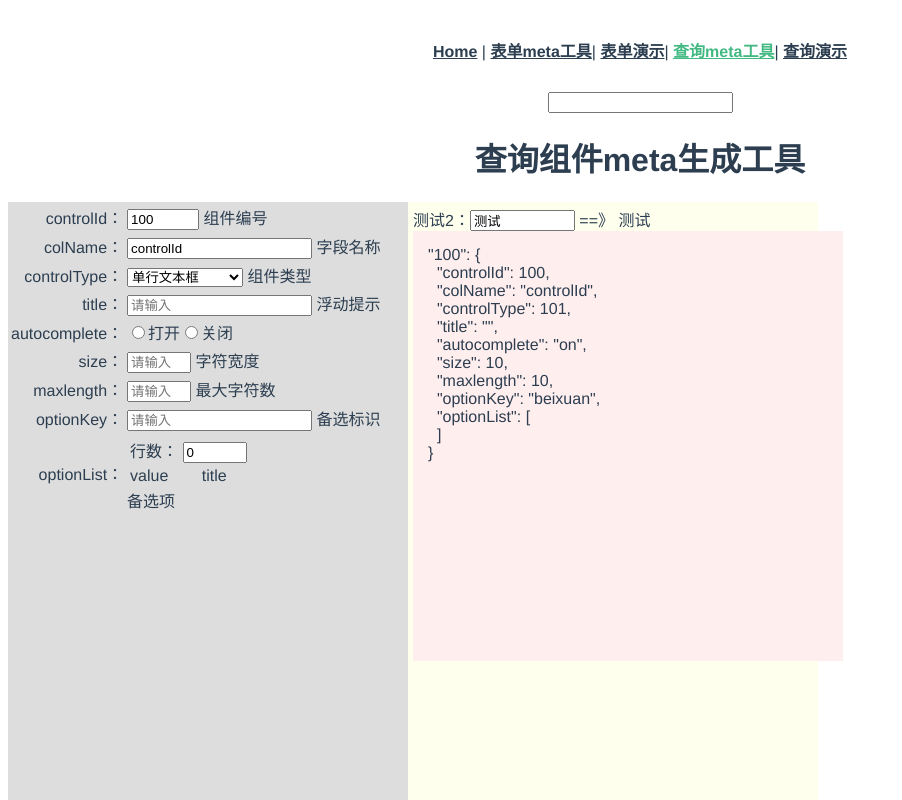
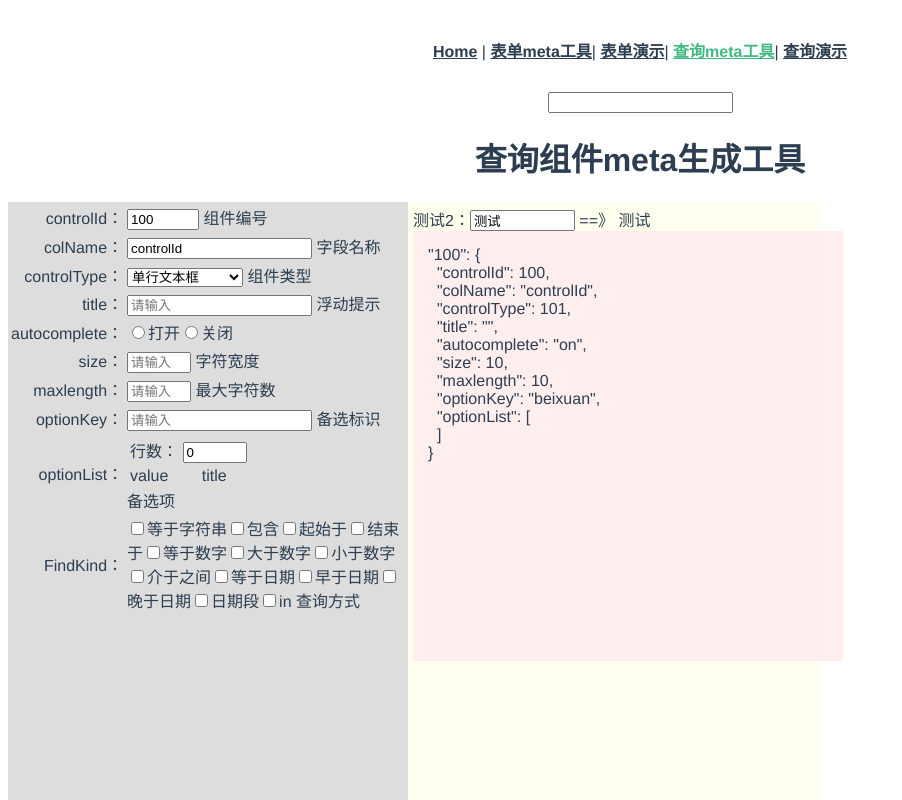
Before and after one commit to naturefwvue/nfComponents, a Vue app: page /FindMetaHelp in a window 1280 px wide. Shown: the top 800 px of the page, without its empty margins (0-902 px from the left). Built offline with nearby package versions, Linux system fonts and the light colour scheme.

Commit message:
查询控件

```diff
--- a/src/components/metafindhelp.json
+++ b/src/components/metafindhelp.json
@@ -235,35 +235,56 @@
           "autocomplete": "on",
           "size": 20,
           "maxlength": 100
+        },
+        "200": {
+          "controlId": 200,
+          "colName": "FindKind",
+          "controlType": 182,
+          "title": "查询方式",
+          "optionList": [
+            { "value": 401, "title": "等于字符串" },
+            { "value": 402, "title": "包含" },
+            { "value": 403, "title": "起始于" },
+            { "value": 404, "title": "结束于" },
+            { "value": 410, "title": "等于数字" },
+            { "value": 411, "title": "大于数字" },
+            { "value": 412, "title": "小于数字" },
+            { "value": 413, "title": "介于之间" },
+            { "value": 420, "title": "等于日期" },
+            { "value": 421, "title": "早于日期" },
+            { "value": 422, "title": "晚于日期" },
+            { "value": 423, "title": "日期段" },
+            { "value": 430, "title": "in" }
+          ]
         }
     },
     "trList": [101],
     "type": {
-      "101":[101, 102, 103, 113, 114, 115, 116, 122, 123],
-      "102":[101, 102, 103, 113, 114, 115, 116, 122, 123],
-      "103":[101, 102, 103, 113, 114, 115, 116, 122, 123],
-      "104":[101, 102, 103, 113, 114, 115, 116, 122, 123],
-      "105":[101, 102, 103, 113, 114, 115, 116, 122, 123],
-      "106":[101, 102, 103, 113, 114, 115, 116, 122, 123],
-      "107":[101, 102, 103, 113, 114, 115, 116, 122, 123],
-      "120":[101, 102, 103, 113, 114, 115, 116, 122, 123],
-      "131":[101, 102, 103, 113, 117, 118, 119],
-      "132":[101, 102, 103, 113, 117, 118, 119],
-      "140":[101, 102, 103, 113, 117, 118, 119],
-      "141":[101, 102, 103, 113, 117, 118, 119],
-      "142":[101, 102, 103, 113, 117, 118, 119],
-      "143":[101, 102, 103, 113, 117, 118, 119],
-      "144":[101, 102, 103, 113, 117, 118, 119],
-      "150":[101, 102, 103, 116],
-      "151":[101, 102, 103, 116],
-      "160":[101, 102, 103],
-      "170":[101, 102, 103, 112],
-      "180":[101, 102, 103, 123],
-      "182":[101, 102, 103, 118, 123],
-      "183":[101, 102, 103, 123],
-      "190":[101, 102, 103, 123],
-      "191":[101, 102, 103, 118, 123],
-      "192":[101, 102, 103]
+      "101":[101, 102, 103, 113, 114, 115, 116, 122, 123, 200],
+      "102":[101, 102, 103, 113, 114, 115, 116, 122, 123, 200],
+      "103":[101, 102, 103, 113, 114, 115, 116, 122, 123, 200],
+      "104":[101, 102, 103, 113, 114, 115, 116, 122, 123, 200],
+      "105":[101, 102, 103, 113, 114, 115, 116, 122, 123, 200],
+      "106":[101, 102, 103, 113, 114, 115, 116, 122, 123, 200],
+      "107":[101, 102, 103, 113, 114, 115, 116, 122, 123, 200],
+      "120":[101, 102, 103, 113, 114, 115, 116, 122, 123, 200],
+      "131":[101, 102, 103, 113, 117, 118, 119, 200],
+      "132":[101, 102, 103, 113, 117, 118, 119, 200],
+      "140":[101, 102, 103, 113, 117, 118, 119, 200],
+      "141":[101, 102, 103, 113, 117, 118, 119, 200],
+      "142":[101, 102, 103, 113, 117, 118, 119, 200],
+      "143":[101, 102, 103, 113, 117, 118, 119, 200],
+      "144":[101, 102, 103, 113, 117, 118, 119, 200],
+      "150":[101, 102, 103, 116, 200],
+      "151":[101, 102, 103, 116, 200],
+      "160":[101, 102, 103, 200],
+      "170":[101, 102, 103, 112, 200],
+      "180":[101, 102, 103, 123, 200],
+      "182":[101, 102, 103, 118, 123, 200],
+      "183":[101, 102, 103, 123, 200],
+      "190":[101, 102, 103, 123, 200],
+      "191":[101, 102, 103, 118, 123, 200],
+      "192":[101, 102, 103, 200]
     },
     "numberList": [101]
 }
--- /dev/null
+++ b/src/views/FindDemo.json
@@ -0,0 +1,240 @@
+{
+    "companyForm":{
+        "1000":{
+            "controlId": 1000,
+            "colName": "companyName",
+            "controlType": 101,
+            "class": "",
+            "placeholder": "请输入公司名称",
+            "title": "公司名称",
+            "size": 10,
+            "maxlength": 100,
+            "optionList": [],
+            "FindKind":"401,402"
+        },
+        "1001":{
+            "controlId": 1001,
+            "colName": "companyCode",
+            "controlType": 131,
+            "class": "",
+            "placeholder": "公司邮编",
+            "title": "公司邮编",
+            "min": 100000,
+            "max": 999999,
+            "step": 1,
+            "maxlength": 6,
+            "optionList": [] ,
+            "FindKind":"401,402"
+        },
+        "1002":{
+            "controlId": 1002,
+            "colName": "legalPerson",
+            "controlType": 101,
+            "class": "",
+            "placeholder": "请输入法人姓名",
+            "title": "法人",
+            "autocomplete": "on",
+            "size": 10,
+            "maxlength": 50,
+            "optionList": [] ,
+            "FindKind":"401,402"
+        },
+        "1003":{
+            "controlId": 1003,
+            "colName": "liaisonMan",
+            "controlType": 101,
+            "class": "",
+            "placeholder": "请输入联系人姓名",
+            "title": "联系人",
+            "size": 10,
+            "maxlength": 50,
+            "optionList": [],
+            "FindKind":"401,402"
+        },
+        "1004": {
+            "controlId": "1004",
+            "colName": "address",
+            "controlType": 101,
+            "class": "",
+            "placeholder": "请输入公司地址",
+            "title": "公司地址",
+            "size": 10,
+            "maxlength": 50,
+            "optionKey": "",
+            "optionList": [
+            ],
+            "FindKind":"401,402"
+          },
+          "1005": {
+            "controlId": "1005",
+            "colName": "telphone",
+            "controlType": 103,
+            "placeholder": "请输入公司电话",
+            "title": "公司电话",
+            "size": 10,
+            "maxlength": 50,
+            "optionKey": "",
+            "optionList": [
+            ],
+            "FindKind":"401,402"
+          },
+          "1006": {
+            "controlId": "1006",
+            "colName": "URL",
+            "controlType": 105,
+            "class": "",
+            "placeholder": "https://www.",
+            "title": "公司网址",
+            "autocomplete": "on",
+            "size": 10,
+            "maxlength": 50,
+            "optionKey": "",
+            "optionList": [
+            ],
+            "FindKind":"401,402"
+          },
+          "1007": {
+            "controlId": "1007",
+            "colName": "Email",
+            "controlType": 104,
+            "class": "",
+            "placeholder": "@",
+            "title": "公司邮件",
+            "size": 10,
+            "maxlength": 50,
+            "optionKey": "",
+            "optionList": [
+            ],
+            "FindKind":"401,402"
+          },
+          "1008": {
+            "controlId": 1008,
+            "colName": "type",
+            "title": "公司类型",
+            "controlType": 190,
+            "class": "",
+            "optionList": [
+              { "value": 1, "title": "有限责任公司" },
+              { "value": 2, "title": "股份有限责任公司" },
+              { "value": 3, "title": "个人独资企业" },
+              { "value": 4, "title": "合伙企业" },
+              { "value": 5, "title": "个体工商户" }
+            ],
+            "FindKind":"401,402"
+          },
+          "1009": {
+            "controlId": 1009,
+            "colName": "createDate",
+            "controlType": 140,
+            "class": "",
+            "title": "成立日期",
+            "min": "1950-01-01",
+            "max": "2999-12-31",
+            "step": 1,
+            "FindKind":"401,402"
+          }
+    },
+    "personForm":{
+        "2000":{
+            "controlId": 100,
+            "colName": "personId",
+            "controlType": 101,
+            "class": "",
+            "placeholder": "请输入",
+            "title": "工号",
+            "size": 10,
+            "maxlength": 10,
+            "optionList": []
+        },
+        "2001":{
+            "controlId": "2001",
+            "colName": "personName",
+            "controlType": 101,
+            "isClear": true,
+            "disabled": false,
+            "required": true,
+            "readonly": false,
+            "pattern": "",
+            "class": "",
+            "placeholder": "请输入员工姓名",
+            "title": "姓名",
+            "autocomplete": "on",
+            "size": 10,
+            "maxlength": "50"
+        },
+        "2002": {
+            "controlId": 2002,
+            "colName": "Gender",
+            "controlType": 183,
+            "isClear": true,
+            "disabled": false,
+            "required": true,
+            "readonly": false,
+            "pattern": "",
+            "class": "",
+            "title": "性别",
+            "optionList": [
+              { "value": "男", "title": "男" },
+              { "value": "女", "title": "女" }
+            ]
+        },
+        "2003":{
+            "controlId": "2012",
+            "colName": "nation",
+            "controlType": 106,
+            "isClear": true,
+            "disabled": false,
+            "required": true,
+            "readonly": false,
+            "pattern": "",
+            "class": "",
+            "placeholder": "请输入员工姓名",
+            "title": "民族",
+            "optionKey": "minzu",
+            "optionList": [
+                { "value": 1, "title": "汉" },
+                { "value": 2, "title": "蒙古" },
+                { "value": 3, "title": "满族" },
+                { "value": 4, "title": "回族" },
+                { "value": 5, "title": "朝鲜" }
+            ]
+        },
+        "2012":{
+            "controlId": "2012",
+            "colName": "education",
+            "controlType": 190,
+            "isClear": true,
+            "disabled": false,
+            "required": true,
+            "readonly": false,
+            "pattern": "",
+            "class": "",
+            "placeholder": "",
+            "title": "学历",
+            "optionList": [
+                { "value": 1, "title": "高中" },
+                { "value": 2, "title": "大专" },
+                { "value": 3, "title": "本科" },
+                { "value": 4, "title": "硕士" },
+                { "value": 5, "title": "博士" }
+            ]
+        },
+        "2030":{
+            "controlId": 100,
+            "colName": "hobby",
+            "controlType": 182,
+            "isClear": true,
+            "disabled": false,
+            "required": true,
+            "readonly": false,
+            "pattern": "",
+            "class": "",
+            "title": "爱好",
+            "optionList": [
+              { "value": 1, "title": "篮球" },
+              { "value": 2, "title": "足球" },
+              { "value": 3, "title": "排球" }
+            ]
+        }
+    }
+}
--- a/src/views/FindDemo.vue
+++ b/src/views/FindDemo.vue
@@ -1,22 +1,36 @@
 <template>
   <div class="home">
-    <h1>查询演示</h1>
+    <h1>查询演示22</h1>
     <div style="background-color:#dddddd;height:600px;width:100px;float:left;">
       <a href="#" @click="myClick('companyForm')">公司信息</a> <br>
       <a href="#" @click="myClick('personForm')">员工信息</a>
     </div>
-    <div style="background-color:#eee;height:600px;width:400px;float:left;">
+    <div style="background-color:#eee;height:600px;width:900px;float:left;">{{getName(1,4)}}
+      <table rules='all' border="1">
+        <tr v-for="row in rowCount" :key="row">
+          <td v-for="col in colCount * 2" :key="col">
+            <span v-if="col % 2 === 1 && ((row-1)*3 + Math.floor(col / 2)) < 10">
+              {{(row-1)*3 + Math.floor(col / 2)}}-
+              {{metaArr[(row-1)*3 + Math.floor(col / 2)].title}}：
+            </span>
+            <span v-else-if="col % 2 === 0 && ((row-1)*3 + Math.floor(col / 2)-1) < 10" >{{(row-1)*3 + Math.floor(col / 2)-1}}+
+              <nfInput :aa="((row-1)*3 + Math.floor(col / 2)-1)" v-model="modelValue[getName(row,col)]" :meta="metaArr[(row-1)*3 + Math.floor(col / 2)-1]" />
+            </span>
+          </td>
+        </tr>
+      </table>
       <table>
         <tr v-for="(item,index) in metaInfo" :key="index">
           <td align="right">{{item.title}}：
           </td>
-          <td align="left">
+          <td align="left">{{item.FindKind}}
             <nfInput v-model="modelValue[item.colName]" :meta="item" />
           </td>
         </tr>
       </table>
     </div>
-    <div align="left" style="background-color:#EEEEFF;height:600px;width:300px;float:left;">
+    <div align="left" style="background-color:#EEEEFF;height:600px;width:300px;clear:both">
+      {{valueArr}}<br>
       {<br>
         <span v-for="(item, key, index) in modelValue" :key="index">
           <span v-if="typeof item === 'number' && !isNaN(item)">&nbsp;&nbsp;"{{key}}": {{item}}, <br></span>
@@ -48,24 +62,50 @@ export default {
     nfInput
   },
   setup () {
-    const json = require('./FormDemo.json') // 加载meta信息，json格式
+    const json = require('./FindDemo.json') // 加载meta信息，json格式
     const modelValue = ref({}) // 放数据的model
     const metaInfo = ref(json.companyForm) // 表单需要的meta信息
+    const rowCount = ref(1) // 行数，遍历用，计算得出
+    const colCount = ref(3) // 列数，遍历用，直接给定
+    const tdCount = ref(1) // 控件数，遍历用
+    const metaArr = ref([]) // 数组形式的meta
+    const colNameArr = ref([]) // 数组形式的字段名
+    const valueArr = ref([''])
+    const getName = (row, col) => {
+      return colNameArr.value[(row - 1) * 3 + Math.floor(col / 2) - 1]
+    }
     const myClick = (key) => {
       // 更换表单的meta
       metaInfo.value = json[key]
       // 创建model
       modelValue.value = {}
+      rowCount.value = 0
       for (var k in metaInfo.value) {
         var item = metaInfo.value[k]
         modelValue.value[item.colName] = ''
+        tdCount.value += 1
+        metaArr.value.push(item)
+        colNameArr.value.push(item.colName)
+        // colNameArr.value.push(item.colName)
+        valueArr.value.push('')
+        valueArr.value.push('')
       }
+      // 计算行数
+      rowCount.value = Math.ceil(tdCount.value / colCount.value)
+      // alert(rowCount.value)
     }
     myClick('companyForm')
     return {
       modelValue,
       metaInfo,
-      myClick
+      rowCount,
+      colCount,
+      tdCount,
+      metaArr,
+      colNameArr,
+      valueArr,
+      myClick,
+      getName
     }
   }
 }
```
